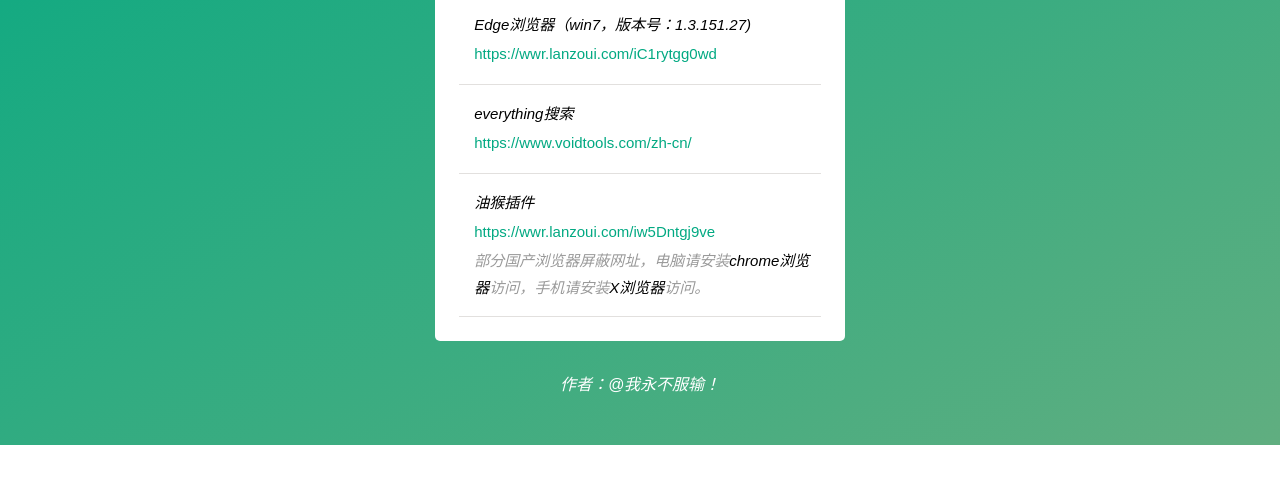
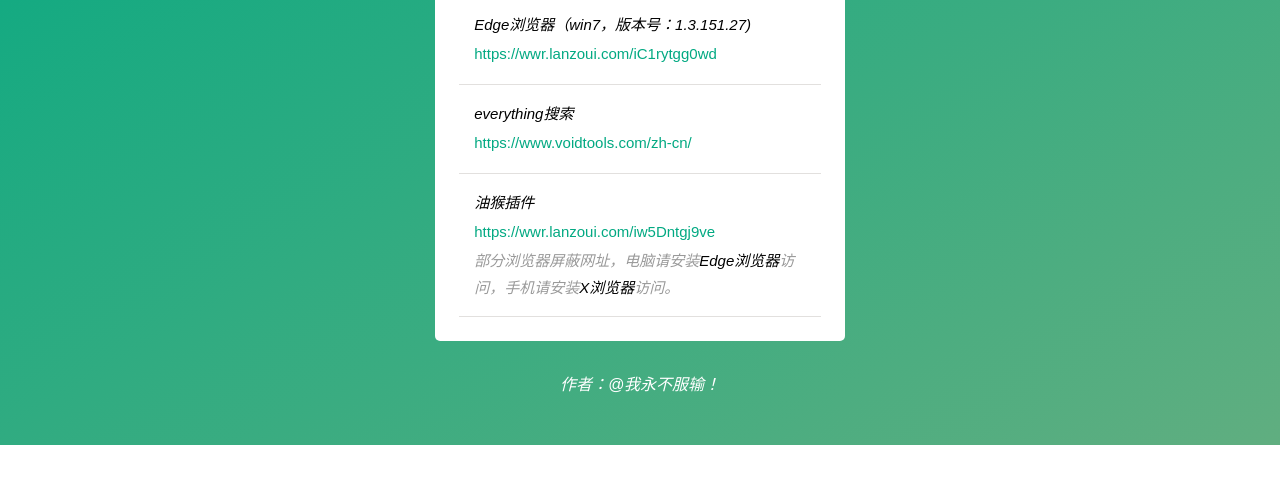
Before and after one commit to never767/dh, a plain HTML site: page index.html in a window 1280 px wide. Shown: the part 311-794 px from the top of the page. Drawn offline with Linux system fonts and the light colour scheme.

Commit message:
Update index.html

```diff
--- a/index.html
+++ b/index.html
@@ -43,7 +43,7 @@
 									<a href="https://wwr.lanzoui.com/iw5Dntgj9ve" target="_blank"><i>https://wwr.lanzoui.com/iw5Dntgj9ve</a>
 
 
-                                <span>部分国产浏览器屏蔽网址，电脑请安装<a href="https://www.google.cn/chrome/" target="_blank">chrome浏览器</a>访问，手机请安装<a href="https://www.xbext.com/" target="_blank">X浏览器</a>访问。<span>
+                                <span>部分浏览器屏蔽网址，电脑请安装<a href="https://www.microsoft.com/zh-cn/edge?form=MY01QL&OCID=MY01QL&r1" target="_blank">Edge浏览器</a>访问，手机请安装<a href="https://www.xbext.com/" target="_blank">X浏览器</a>访问。<span>
 							</ul>
 
 
```
